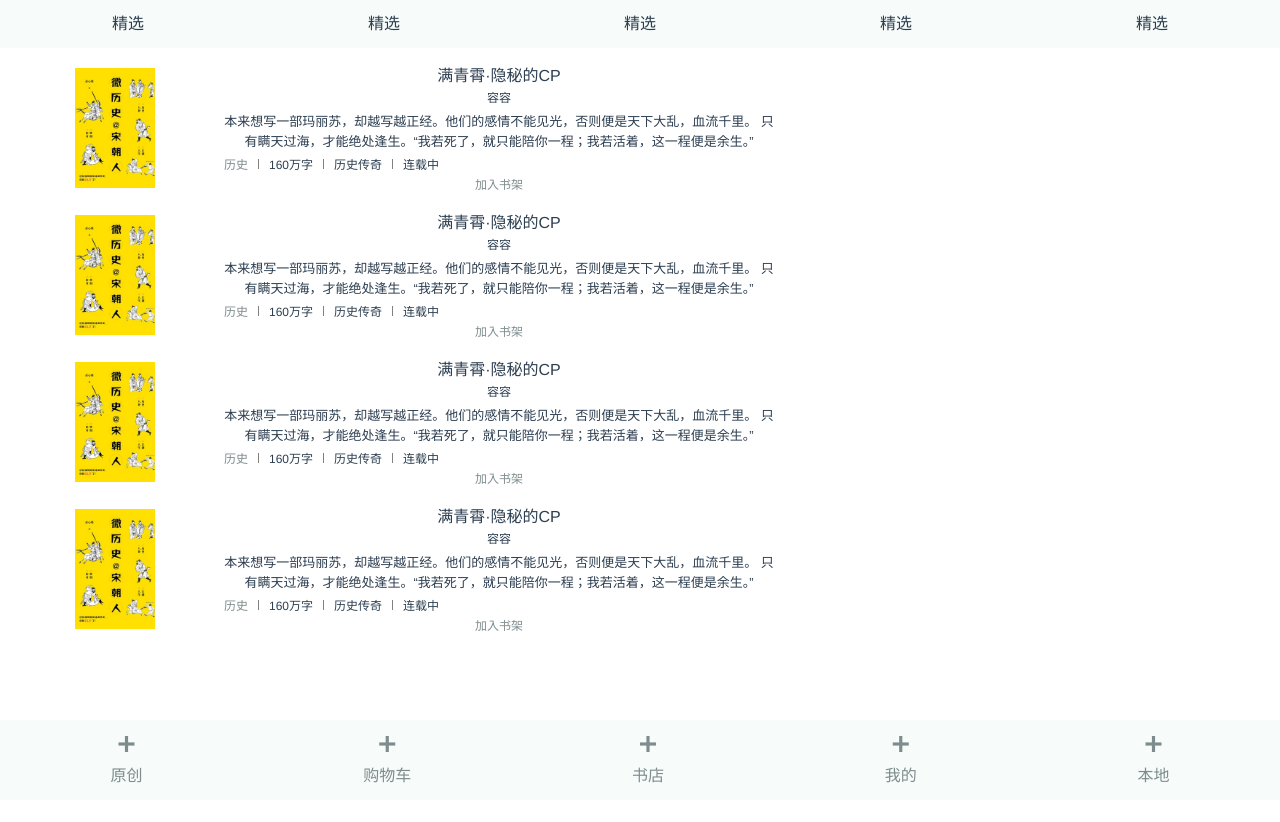
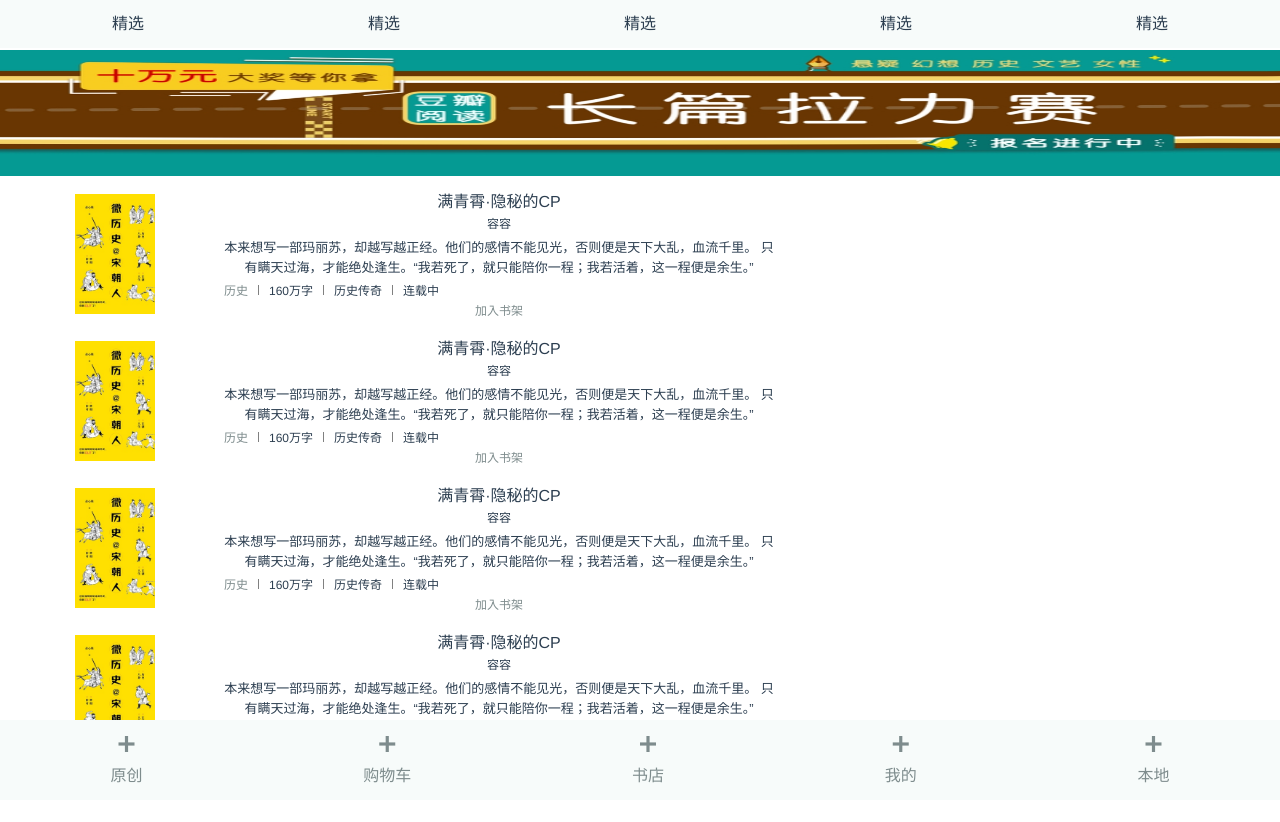
Before and after one commit to laiyue/vue-study, a Vue app: page / in a window 1280 px wide. Shown: the top 822 px of the page. Before the commit the page ends 800 px from the top, so only its background shows below. Built offline with nearby package versions, Linux system fonts and the light colour scheme.

Commit message:
add swiper

```diff
--- a/src/App.vue
+++ b/src/App.vue
@@ -19,7 +19,7 @@ export default {
   -moz-osx-font-smoothing: grayscale;
   text-align: center;
   color: #2c3e50;
-  margin-top: 60px;
+  margin-top: 50px;
   margin-bottom: 60px;
 }
 </style>
--- a/src/components/bottom-menu.vue
+++ b/src/components/bottom-menu.vue
@@ -47,7 +47,7 @@
     align-items: center;
     li {
       flex-grow: 1;
-      a {
+      a{
         display: flex;
         flex-direction: column;
         padding: 0.5rem 0rem;
--- /dev/null
+++ b/src/components/swiper-list.vue
@@ -0,0 +1,28 @@
+<template>
+  <div class="swiper">
+    <div class="swiper-wrap">
+      <img class="pic" src="../assets/images/7403.jpg" alt="" />
+      <img class="pic" src="../assets/images/7410.jpg" alt="">
+      <img class="pic" src="../assets/images/7465.jpg" alt="">
+      <img class="pic" src="../assets/images/7467.jpg" alt="">
+    </div>
+  </div>
+</template>
+<style lang="scss" scoped>
+.swiper{
+  width: 100%;
+  margin: 10px 0px;
+  overflow: hidden;
+.swiper-wrap{
+  margin-top: -10px;
+  width: 400%;
+  height: 8.5rem;
+.pic{
+  width: 25%;
+  height: 8.5rem;
+}
+}
+}
+
+
+</style>
--- a/src/views/index.vue
+++ b/src/views/index.vue
@@ -1,22 +1,24 @@
 <template>
 <div>
     <tab-bar></tab-bar>
+    <swiper-list></swiper-list>
     <content-list></content-list>
     <bottom-menu></bottom-menu>
 </div>
 
 </template>
 <script>
-import TabBar from "../components/tabbar.vue";
+import tabBar from "../components/tabbar.vue";
 import bottomMenu from "../components/bottom-menu.vue";
-import ContentList from "../components/content-list.vue";
-
+import contentList from "../components/content-list.vue";
+import swiperList from '../components/swiper-list.vue';
 export default {
   name: "App",
   components: {
-    TabBar,
+    tabBar,
     bottomMenu,
-    ContentList,
+    contentList,
+    swiperList
   },
 };
 </script>
```
